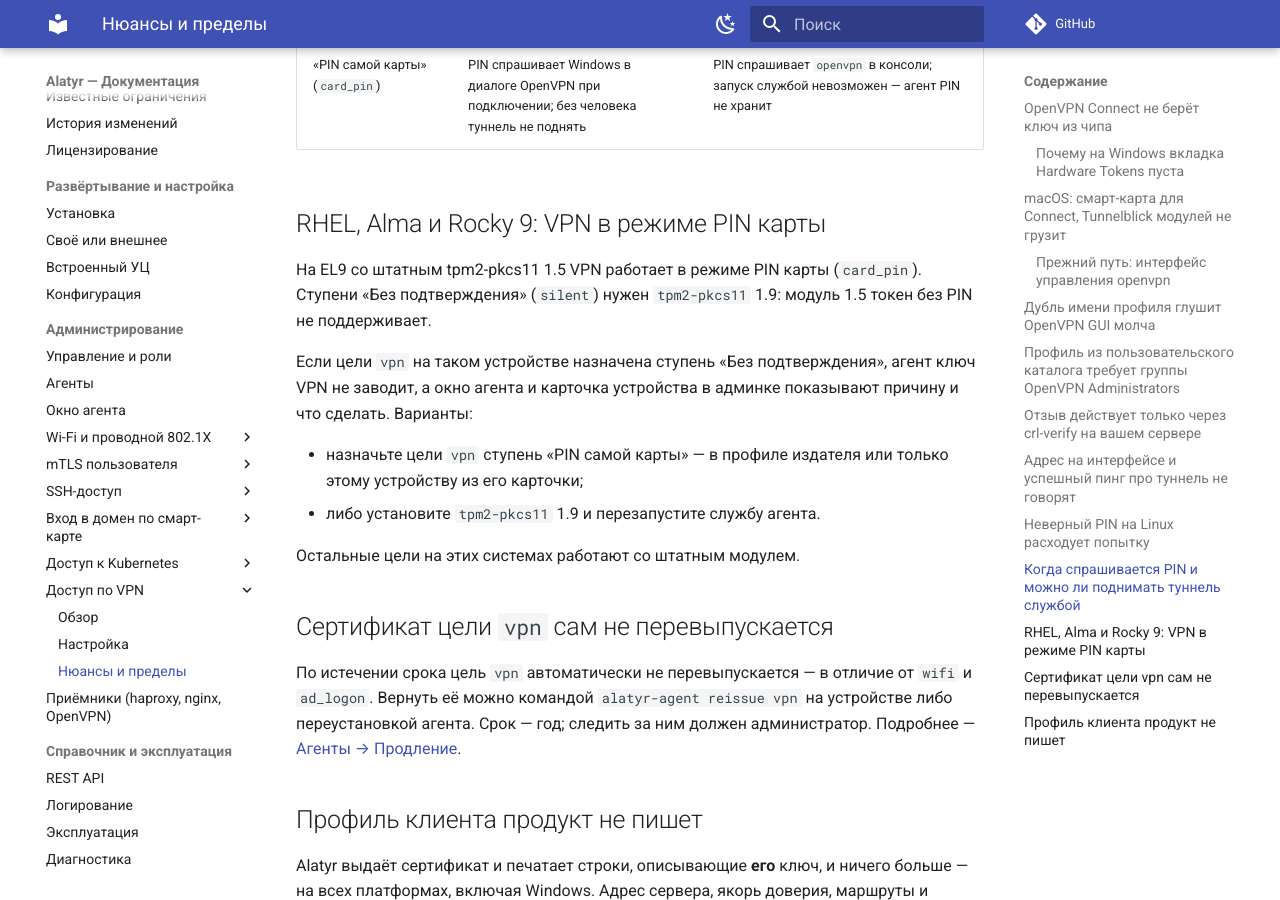
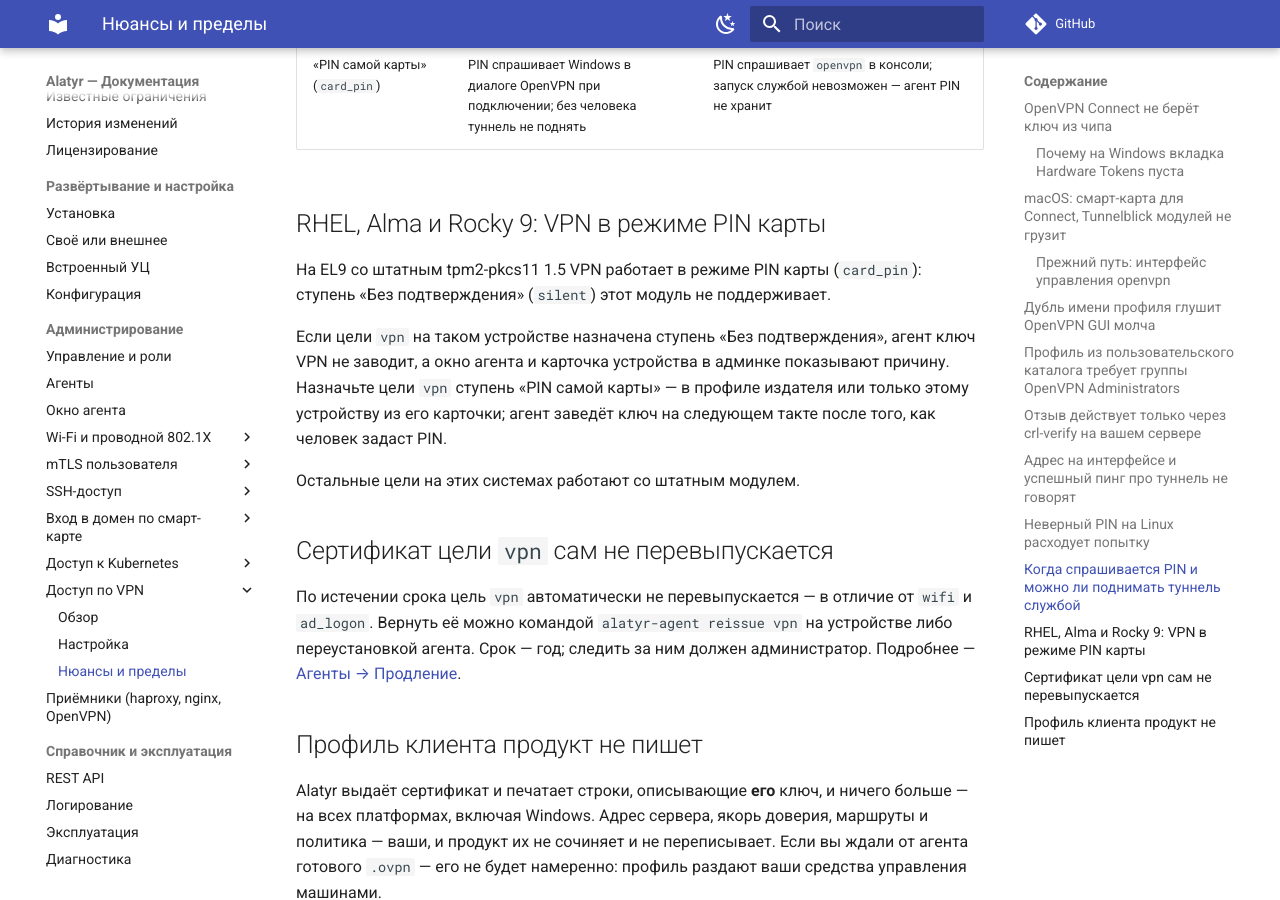
Before and after one commit to s3m4rgl/alatyr-docs, an MkDocs documentation site: the page built from docs/vpn/caveats.md, in a window 1280 px wide and 900 px high, scrolled down 5857 px. Built offline with MkDocs 1.6.1 and Material for MkDocs 9.7.7, drawn with Linux system fonts in a browser that asks for light colours; comment, search, counter and statistics services are not loaded.

Commit message:
docs(vpn): RHEL, Alma и Rocky 9 — единственный путь для VPN: ступень «PIN самой карты»

```diff
--- a/docs/vpn/caveats.md
+++ b/docs/vpn/caveats.md
@@ -228,16 +228,14 @@ PIN зависит от ступени защиты ключа в профиле
 ## RHEL, Alma и Rocky 9: VPN в режиме PIN карты
 
 На EL9 со штатным tpm2-pkcs11 1.5 VPN работает в режиме PIN карты
-(`card_pin`). Ступени «Без подтверждения» (`silent`) нужен `tpm2-pkcs11`
-1.9: модуль 1.5 токен без PIN не поддерживает.
+(`card_pin`): ступень «Без подтверждения» (`silent`) этот модуль не
+поддерживает.
 
 Если цели `vpn` на таком устройстве назначена ступень «Без подтверждения»,
 агент ключ VPN не заводит, а окно агента и карточка устройства в админке
-показывают причину и что сделать. Варианты:
-
-- назначьте цели `vpn` ступень «PIN самой карты» — в профиле издателя или
-  только этому устройству из его карточки;
-- либо установите `tpm2-pkcs11` 1.9 и перезапустите службу агента.
+показывают причину. Назначьте цели `vpn` ступень «PIN самой карты» — в
+профиле издателя или только этому устройству из его карточки; агент
+заведёт ключ на следующем такте после того, как человек задаст PIN.
 
 Остальные цели на этих системах работают со штатным модулем.
 
```
Also changed, not shown: docs/changelog.md (+3 -3 lines).
